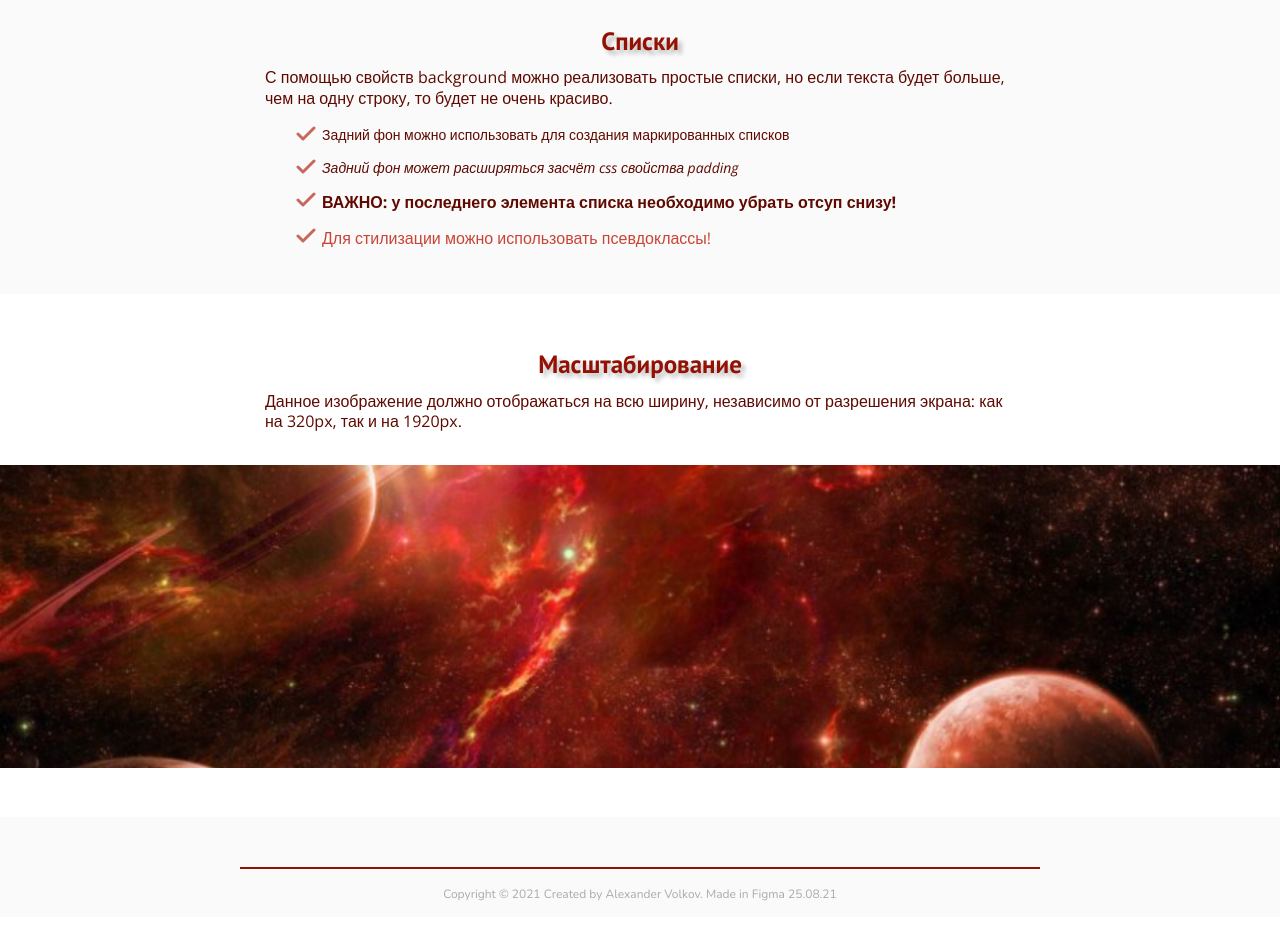
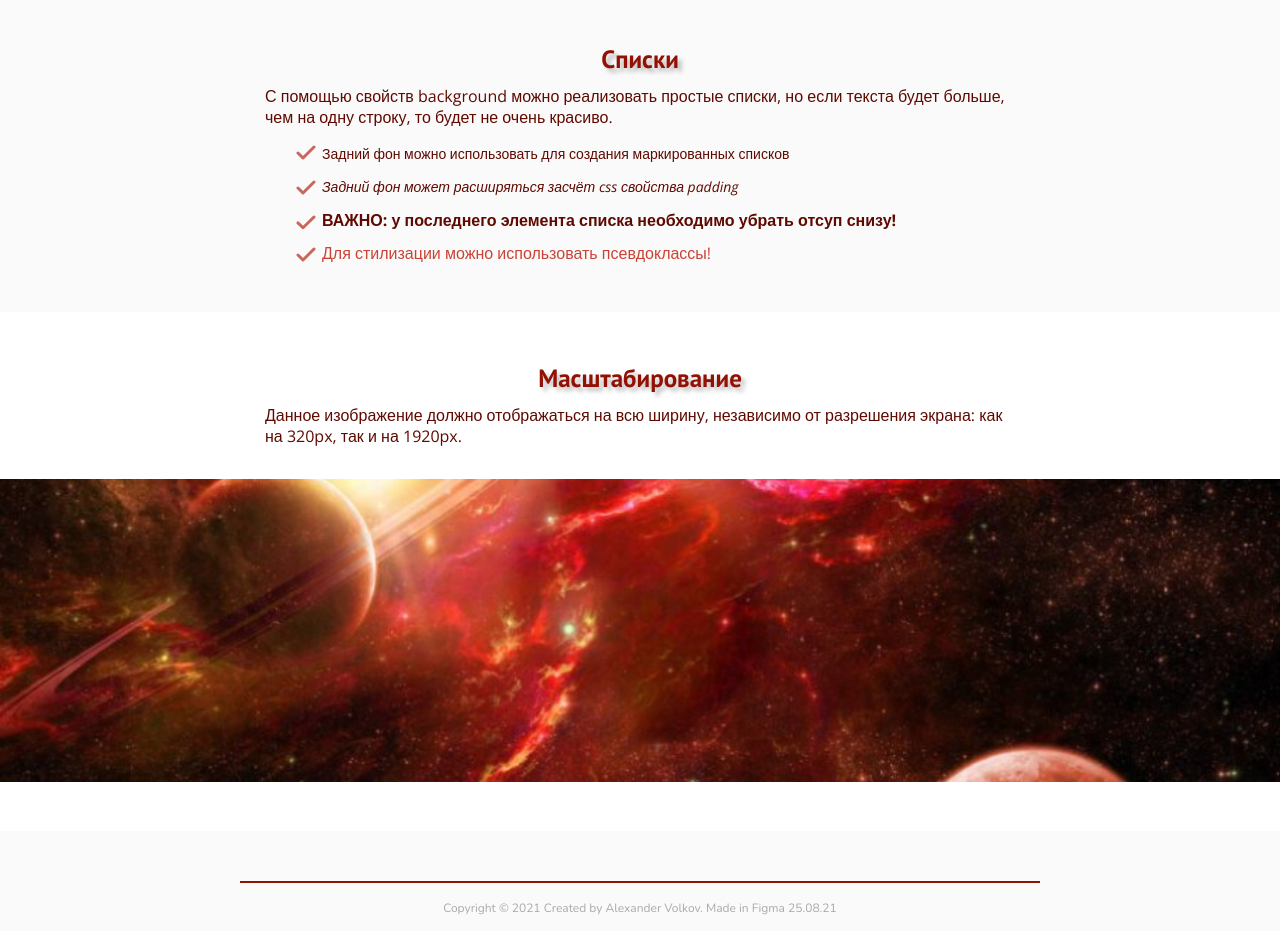
Before and after one commit to klevoDev/9-background, a plain HTML site: page index.html in a window 1280 px wide. Shown: the part 1060-1991 px from the top of the page. Drawn offline with nearby package versions, Linux system fonts and the light colour scheme.

Commit message:
final check

```diff
--- a/css/style.css
+++ b/css/style.css
@@ -13,6 +13,15 @@ body {
 .container {
     max-width: 750px;
     margin: 0 auto;
+    padding: 0 15px;
+    box-sizing: content-box;
+}
+
+.case {
+    max-width: 800px;
+    margin: 0 auto;
+    padding: 0 15px;
+    box-sizing: content-box;
 }
 
 
@@ -39,21 +48,21 @@ body {
 .page__seamless {
     background-color: #FAFAFA;
 
-    padding: 47px 0;
+    padding: 50px 0;
 }
 
 .page__inside {
-    padding: 19px 0 66px;
+    padding: 50px 0 66px;
 }
 
 .page__roster {
     background-color: #FAFAFA;
 
-    padding: 45px 0;
+    padding: 50px 0;
 }
 
 .page__scaling {
-    padding: 54px 0 49px;
+    padding: 50px 0 49px;
 }
 
 
@@ -73,7 +82,7 @@ body {
 }
 
 .seamless__subheading {
-    margin-bottom: 18px;
+    margin-bottom: 15px;
 }
 
 .seamless__text {
@@ -81,7 +90,8 @@ body {
 }
 
 .seamless__wrap-image {
-    text-align: center;
+    width: 150px;
+    margin: 0 auto;
 
     margin-bottom: 39px;
 }
@@ -94,6 +104,9 @@ body {
     max-width: 100%;
 }
 
+.seamless__text {
+    max-width: 600px;
+}
 
 
 .inside {}
@@ -107,7 +120,8 @@ body {
 }
 
 .inside__wrap-image {
-    text-align: center;
+    max-width: 270px;
+    margin: 0 auto;
 }
 
 .inside__image {
@@ -130,7 +144,11 @@ body {
     margin-bottom: 17px;
 }
 
-.roster__list {}
+.roster__list {
+    font-size: 14px;
+    line-height: 130%;
+    color: #5F0A01;
+}
 
 .roster__item {
     margin-bottom: 15px;
@@ -142,31 +160,26 @@ body {
     background-repeat: no-repeat;
 }
 
-.roster__item:nth-child(1) {
-    font-size: 14px;
-    line-height: 130%;
-    color: #5F0A01;
-}
+
 
 .roster__item:nth-child(2) {
     font-style: italic;
-    font-size: 14px;
-    line-height: 130%;
-    color: #5F0A01;
+    background-position-y: 2px;
 }
 
 .roster__item:nth-child(3) {
     font-weight: 700;
     font-size: 16px;
-    line-height: 130%;
-    color: #5F0A01;
+    background-position-y: 4px;
+}
+
+.roster__item:nth-child(4) {
+    font-size: 16px;
+    color: #C94436;
+    background-position-y: 3px;
 }
 
 .roster__item:last-child {
-    font-size: 16px;
-    line-height: 130%;
-    color: #C94436;
-
     margin-bottom: 0;
 }
 
@@ -191,7 +204,7 @@ body {
     height: 100%;
 
     object-fit: cover;
-    object-position: center;
+    object-position: top left;
 }
 
 
@@ -201,19 +214,18 @@ body {
     background-color: #FAFAFA;
 }
 
-.case {
-    max-width: 800px;
-    margin: 0 auto;
-}
-
-hr {
+/* .footer__hr {
     background: #921104;
     height: 2px;
 
     margin-bottom: 18px;
-}
+} */
 
-.footer__text {
+
+.footer__copy {
+    border-top: 2px solid #921104;
+    padding-top: 18px;
+
     font-family: 'Nunito', sans-serif;
     font-size: 12px;
     line-height: 133%;
--- a/index.html
+++ b/index.html
@@ -27,8 +27,8 @@
                     <div class="seamless__wrap-image">
                         <img class="seamless__image" src="./img/seamless-backgrounds.jpg" alt="Фон чешуя.">
                     </div>
-                    <p class="seamless__text text">
-                        Попробуйте установить бесшовный фон на все секции с серым фоном.<br>
+                    <p class="seamless__info text">
+                        Попробуйте установить бесшовный фон на все секции с серым фоном.
                         background-repeat: repeat; прописывать не нужно, оно стоит по умолчанию
                     </p>
                 </div>
@@ -90,8 +90,8 @@
         <!--сначала линию сделал через div, но он был пустой, решил что это не очень хорошо-->
         <footer class="footer">
             <div class="case">
-                <hr>
-                <p class="footer__text">
+                <!-- <div class="footer__hr"></div> -->
+                <p class="footer__copy">
                     Copyright © 2021 Created by Alexander Volkov. Made in Figma 25.08.21
                 </p>
             </div>
```
